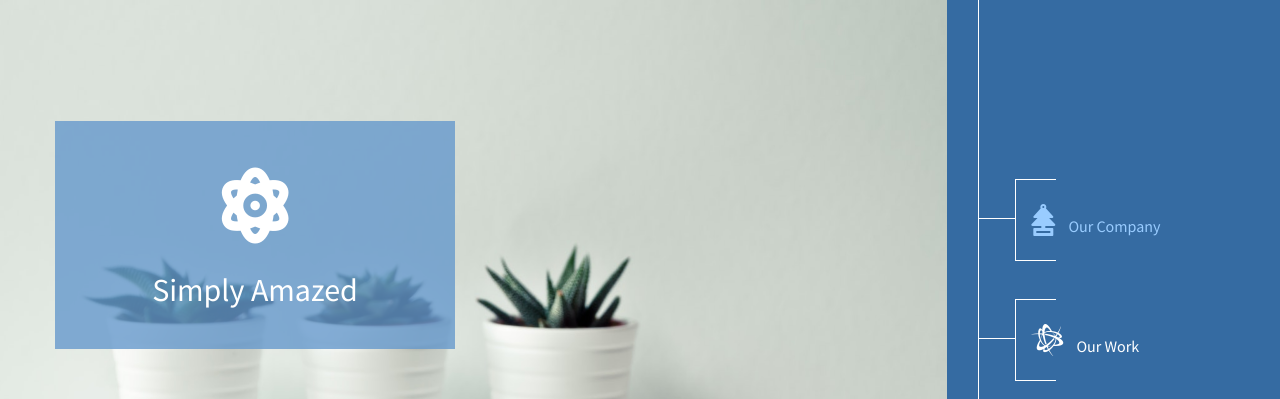
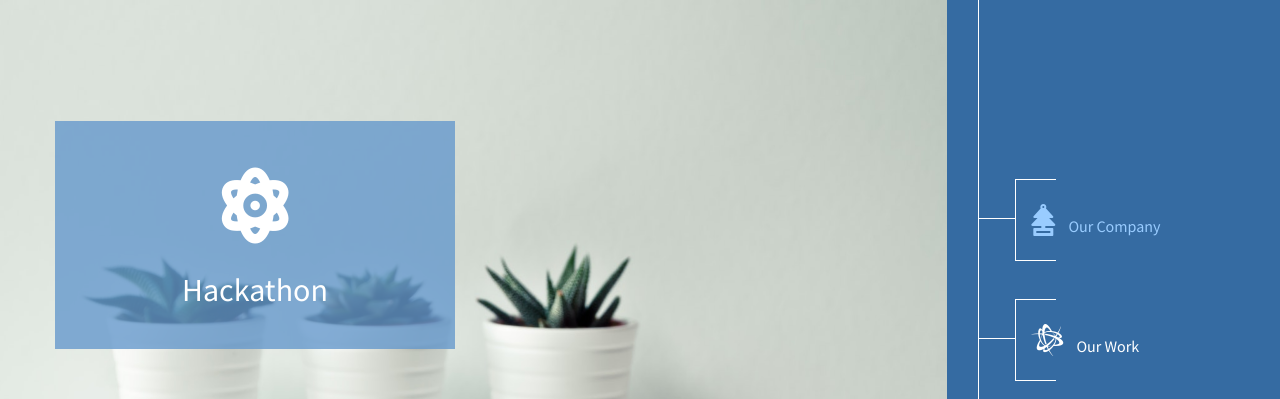
Before and after one commit to achuajays/access.github.io, a plain HTML site: page index.html in a window 1280 px wide. Shown: the top 399 px of the page. Drawn offline with Linux system fonts and the light colour scheme.

Commit message:
Update index.html

```diff
--- a/index.html
+++ b/index.html
@@ -54,7 +54,7 @@ https://www.tooplate.com/view/2123-simply-amazed
             <div class="banner-section section parallax-window" data-parallax="scroll" data-image-src="img/section-1-bg.jpg" id="section-1">
                 <div class="container">
                     <div class="item">
-                        <div class="bg-blue-transparent logo-fa"><span><i class="fas fa-2x fa-atom"></i></span> Simply Amazed</div>
+                        <div class="bg-blue-transparent logo-fa"><span><i class="fas fa-2x fa-atom"></i></span> Hackathon</div>
                         <div class="bg-blue-transparent simple"><p>Your simplest HTML template, the most amazing page ever, yet free!</p></div>
                     </div>
                 </div>
```
